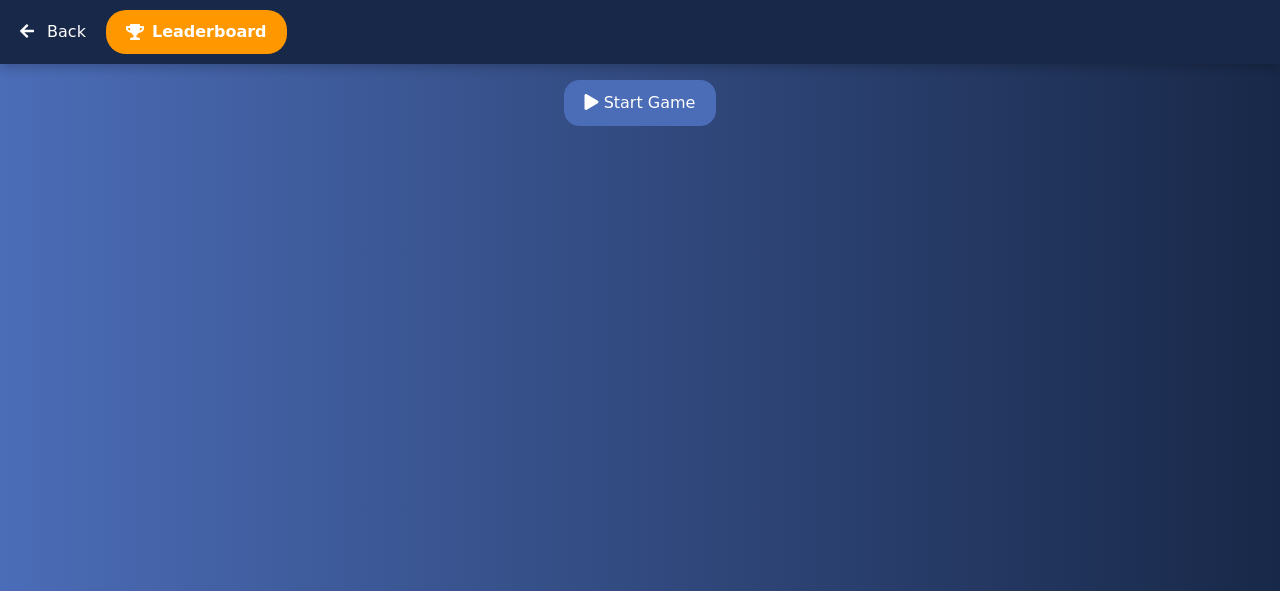
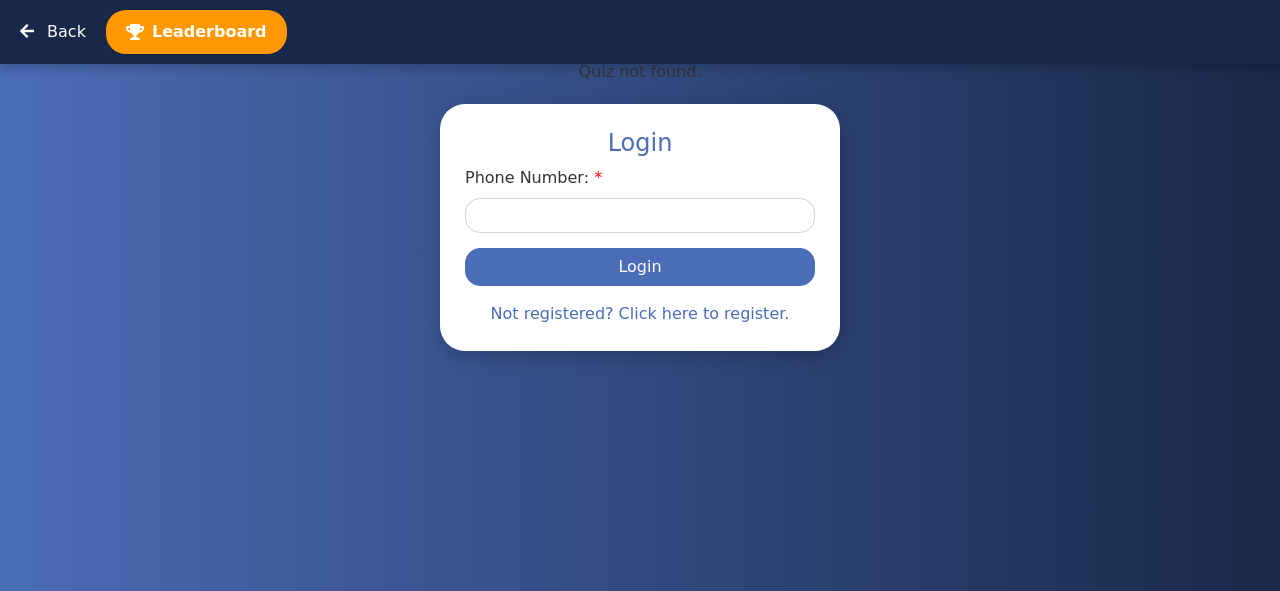
Before and after one commit to HErikH/KIP-Education, a PHP site: page /quiz_details.php in a window 1280 px wide. Shown: the top 591 px of the page. Run offline with PHP 8.4, Linux system fonts and the light colour scheme; tables that the repository leaves empty or names only in its code hold one stand-in row (values such as "Sample post"); a stand-in replaces the project's code that opens the database connection; some libraries are stand-ins or nearby versions.

Commit message:
fix: quiz login back

```diff
--- a/quiz_details.php
+++ b/quiz_details.php
@@ -210,7 +210,7 @@ include 'headerchild.php';
 
     <!-- Main Content -->
     <div class="main-content">
-        <?php if ($isQuizCompleted): ?>
+        <!-- <?php if ($isQuizCompleted): ?>
         <button class="btn start-game-btn completed" disabled>
             Completed
         </button>
@@ -218,15 +218,15 @@ include 'headerchild.php';
         <a href="quiz_game?id=<?= $quiz_id ?>" class="btn start-game-btn active">
             <i class="fas fa-play"></i> Start Game
         </a>
-        <?php endif; ?>
+        <?php endif; ?> -->
 
-        <!-- <?php if (isset($_SESSION['registration_success']) && $_SESSION['registration_success']): ?>
+        <?php if (isset($_SESSION['registration_success']) && $_SESSION['registration_success']): ?>
         <div class="alert alert-success" role="alert" id="successAlert">
             You have successfully registered,
             <?= htmlspecialchars($_SESSION['quiz_first_name']); ?>!
         </div>
         <?php unset($_SESSION['registration_success']); ?>
-        <?php elseif (isset($_SESSION['login_success']) && $_SESSION['login_success']): ?> -->
+        <?php elseif (isset($_SESSION['login_success']) && $_SESSION['login_success']): ?>
         <div class="alert alert-success" role="alert" id="successAlert">
             Welcome back,
             <?= htmlspecialchars($_SESSION['quiz_first_name']); ?>!
@@ -248,7 +248,7 @@ include 'headerchild.php';
         </div>
 
         <!-- Start Game button for logged-in users -->
-        <!-- <?php if (isset($_SESSION['quiz_user_id'])): ?>
+        <?php if (isset($_SESSION['quiz_user_id'])): ?>
         <?php if ($isQuizCompleted): ?>
         <button class="btn start-game-btn completed" disabled>
             Completed
@@ -261,12 +261,12 @@ include 'headerchild.php';
         <?php endif; ?>
         <?php else: ?>
         <p>Quiz not found.</p>
-        <?php endif; ?> -->
+        <?php endif; ?>
 
         <!-- Other content for login and register -->
-        <!-- <?php if (!isset($_SESSION['quiz_user_id'])): ?> -->
+        <?php if (!isset($_SESSION['quiz_user_id'])): ?>
         <!-- Show Login and Register Containers if user is not logged in -->
-        <!-- <div class="container-box" id="loginContainer">
+        <div class="container-box" id="loginContainer">
             <h3>Login</h3>
             <form method="POST" action="">
                 <div class="form-group">
@@ -276,7 +276,7 @@ include 'headerchild.php';
                 <button type="submit" class="btn btn-primary btn-block">Login</button>
             </form>
             <div class="toggle-text" onclick="toggleContainers()">Not registered? Click here to register.</div>
-        </div> -->
+        </div>
 
         <div class="container-box" id="registerContainer" style="display: none;">
             <h3>Register to Continue</h3>
```
